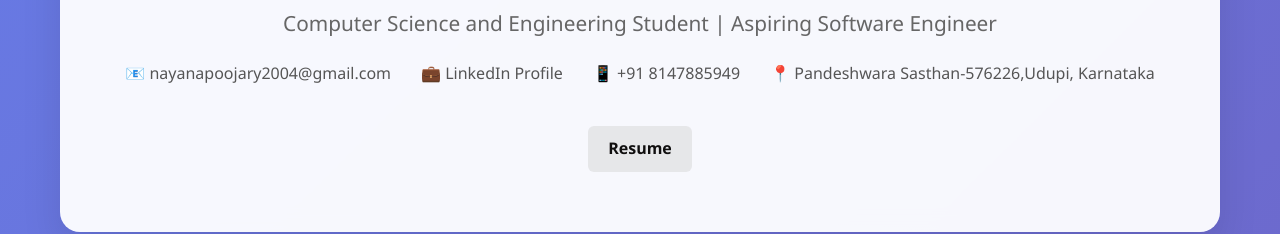
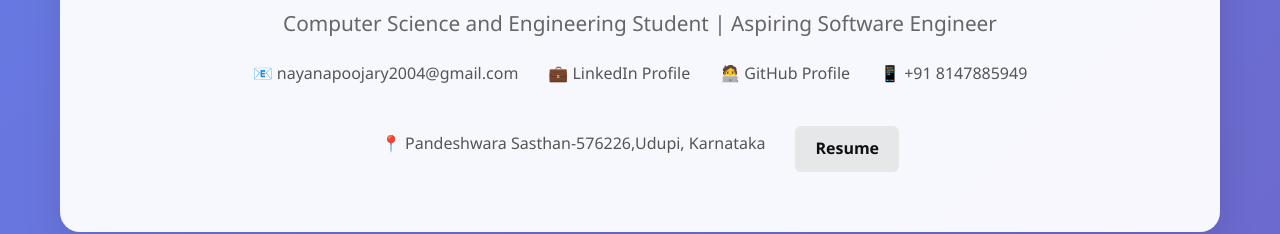
Before and after one commit to Nayanapoojary/Portfolio, a plain HTML site: page index.html in a window 1280 px wide. Shown: the part 566-800 px from the top of the page. Drawn offline with Linux system fonts and the light colour scheme.

Commit message:
changed code

```diff
--- a/index.html
+++ b/index.html
@@ -368,8 +368,14 @@
                 <a href="mailto:nayanapoojary2004@gmail.com" class="contact-item">
                     📧 nayanapoojary2004@gmail.com
                 </a>
-                <a href="https://linkedin.com/in/nayana-poojary" class="contact-item">
-                    💼 LinkedIn Profile
+                <a href="https://linkedin.com/in/nayana-poojary" class="contact-item" target="_blank">
+                     💼 LinkedIn Profile
+                </a>
+
+                <a href="https://github.com/Nayanapoojary" class="contact-item" target="_blank">
+                    🧑‍💻 GitHub Profile
+                </a>
+
                 </a>
                 <span class="contact-item">📱 +91 8147885949</span>
                 <span class="contact-item">📍 Pandeshwara Sasthan-576226,Udupi, Karnataka</span>
```
Also changed, not shown: 1 other file.
